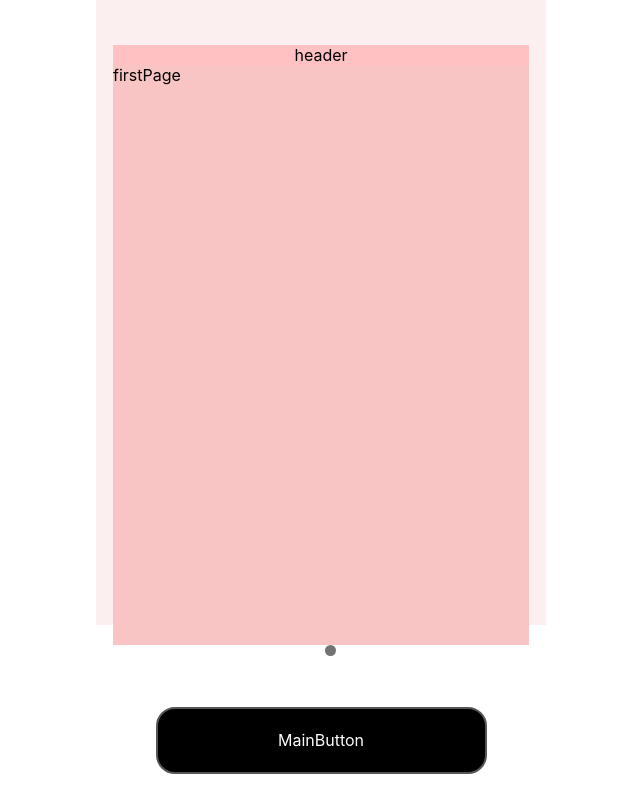
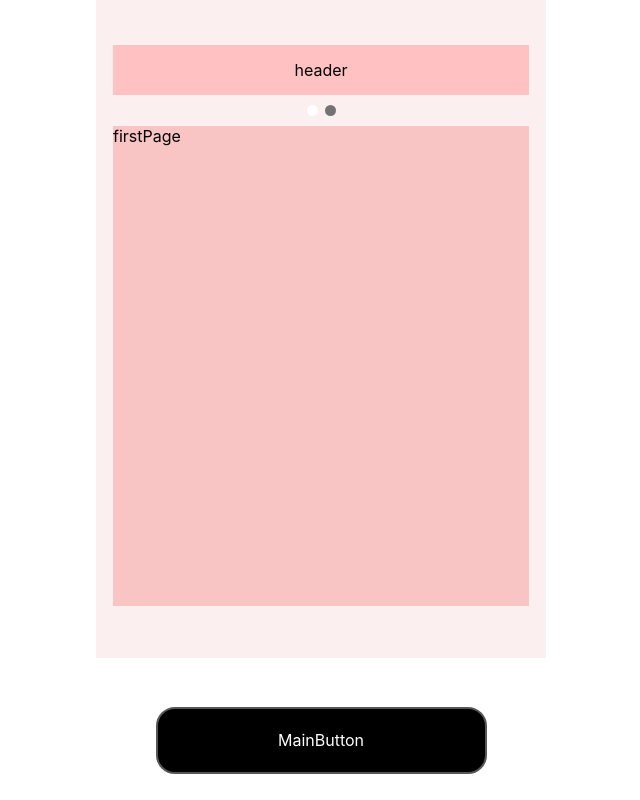
Before and after one commit to youseop/unknownocean_web, a React (Create React App) app: page / in a window 1280 px wide. Shown: the whole page, without its empty margins (319-959 px from the left). Built offline with nearby package versions, Linux system fonts and the light colour scheme.

Commit message:
edit css

```diff
--- a/src/components/Pages.tsx
+++ b/src/components/Pages.tsx
@@ -47,8 +47,8 @@ function MainContents({
 
   return (
     <div className="main-contents">
+      {renderMeatBall(pageNum)}
       {pageNum === 0 ? renderFirstPage() : renderSecondPage()}
-      {renderMeatBall(pageNum)}
       <MainButton onClickMainBtn={onClickMainBtn} />
     </div>
   );
--- a/src/css/App.scss
+++ b/src/css/App.scss
@@ -2,8 +2,6 @@
   width: 100vw;
   min-width: 350px;
   max-width: 450px;
-  max-height: 1000px;
-  height: calc(100vh - 175px);
   background-color: rgb(252, 239, 239);
 
   display: flex;
--- a/src/css/MainContents.scss
+++ b/src/css/MainContents.scss
@@ -1,11 +1,13 @@
 .main-contents {
-  height: 680px;
+  min-height: 450px;
   width: 100%;
   display: flex;
   flex-direction: column;
   justify-content: space-between;
+  gap: 10px;
+  margin-top: 10px;
   .page {
-    min-height: 580px;
+    min-height: 480px;
     background-color: #f9c4c4;
   }
   .meatball-wrapper {
--- a/src/css/Modal.scss
+++ b/src/css/Modal.scss
@@ -5,7 +5,7 @@
   height: 100vh;
   background: rgba(11, 10, 32, 0.85);
 
-  padding: 0px 31px;
+  padding: 30px 31px;
   box-sizing: border-box;
 
   display: flex;
```
